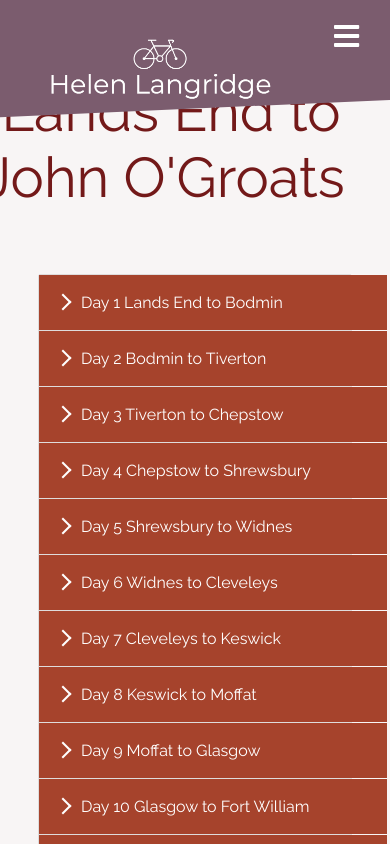
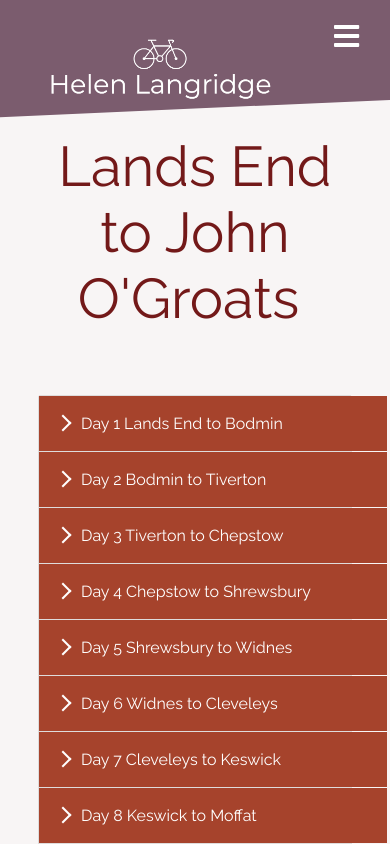
Before and after one commit to HelenLangers/new_portfolio, a React (Create React App) app: page /cycling/LEJOG in a window 390 px wide. Shown: the top 844 px of the page. Built offline with nearby package versions, Linux system fonts and the light colour scheme.

Commit message:
media query

```diff
--- a/src/Styling/blogs.css
+++ b/src/Styling/blogs.css
@@ -77,3 +77,13 @@
         opacity: 1;
     }
 }
+
+@media screen and (max-width: 768px) {
+    .main-container {
+        margin-top: -5px;
+    }
+    .title{
+        max-width: 80%;
+        margin-left: 0;
+    }
+}
```
